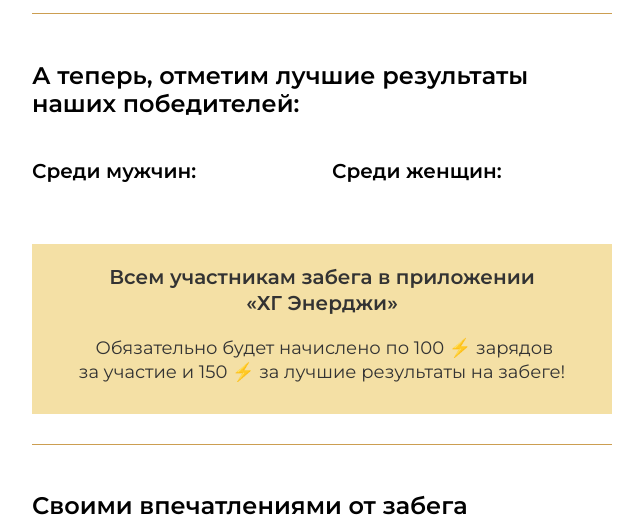
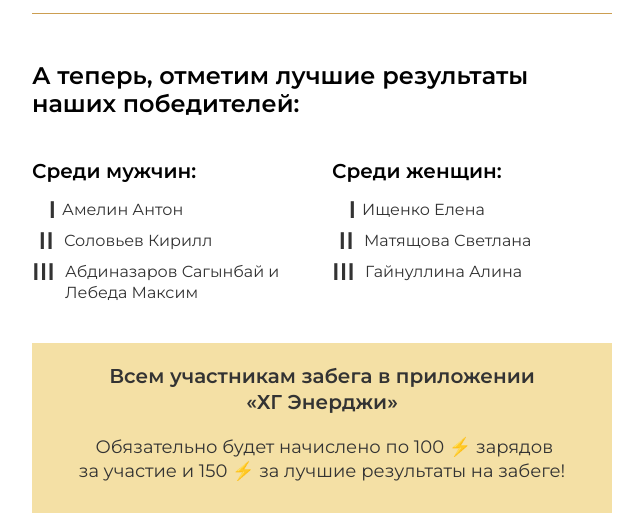
Before and after one commit to Anastasiia-Am/zaBeg_27052025, a plain HTML site: page index.html in a window 1280 px wide. Shown: the part 2380-2906 px from the top of the page, without its empty margins (318-961 px from the left). Drawn offline with Linux system fonts and the light colour scheme.

Commit message:
Update index.html

```diff
--- a/index.html
+++ b/index.html
@@ -8,13 +8,12 @@
 		}
 	</style>
     <style em="styles">
-.em-font-Montserrat-Regular,.em-font-Montserrat-SemiBold {
+.em-font-Montserrat-SemiBold {
     font-family: Montserrat,sans-serif!important;
-}
-.em-font-Montserrat-SemiBold {
     font-weight: 600!important;
 }
 .em-font-Montserrat-Regular {
+    font-family: "Montserrat",sans-serif!important;
     font-weight: 400!important;
 }
 @media only screen and (max-device-width:660px),only screen and (max-width:660px) {
@@ -46,9 +45,6 @@
         max-width: 80%!important;
         min-width: 80%!important;
     }
-    .em-mob-text_align-center {
-        text-align: center!important;
-    }
     .em-show-img-desktop {
         display: none!important;
     }
@@ -59,9 +55,20 @@
         padding-top: 20px!important;
     }
     .em-mob-width-100perc {
+        min-width: 100%!important;
+    }
+    .em-mob-padding_bottom-0 {
+        padding-bottom: 0!important;
+    }
+    .em-mob-text_align-center {
+        text-align: center!important;
+    }
+    .em-mob-padding_top-0 {
+        padding-top: 0!important;
+    }
+    .em-mob-width-100perc {
         width: 100%!important;
         max-width: 100%!important;
-        min-width: 100%!important;
     }
 }
 </style>
@@ -102,8 +109,7 @@
   <div style="font-family: Helvetica, Arial, sans-serif; font-size: 20px; line-height: 26px; color: #010101;" class="em-font-Montserrat-SemiBold" align="left"><strong>Москва. 24&nbsp;мая и&nbsp;тысячи людей, <br></strong></div>
 </td></tr></table>
 <table cellpadding="0" cellspacing="0" border="0" width="100%" class="em-mob-width-100perc" em="atom"><tr><td style="padding-bottom: 15px;">
-  <div style="font-family: Helvetica, Arial, sans-serif; font-size: 16px; line-height: 21px; color: #333333;" class="em-font-Montserrat-Regular">которые собрались на&nbsp;Васильевском спуске для участия в&nbsp;главном спортивном событии года&nbsp;— <strong>«Забег.РФ»</strong>, где главный приз&nbsp;— это ощущение сопричастности к&nbsp;масштабу происходящего! По&nbsp;всей стране на&nbsp;старт вышли <strong>200 тысяч спортсменов</strong>. Вместе с&nbsp;Россией бежали <strong>еще 25&nbsp;стран:</strong> Китай, Бразилия, Египет, Сербия, Белоруссия, Венесуэла, Индия, Казахстан, Абхазия и&nbsp;пр..
-<br></div>
+  <div style="font-family: Helvetica, Arial, sans-serif; font-size: 16px; line-height: 21px; color: #333333;" class="em-font-Montserrat-Regular">которые собрались на&nbsp;Васильевском спуске для участия в&nbsp;главном спортивном событии года&nbsp;— <strong>«Забег.РФ»</strong>, где главный приз&nbsp;— это ощущение сопричастности к&nbsp;масштабу происходящего! По&nbsp;всей стране на&nbsp;старт вышли <strong>200 тысяч спортсменов</strong>. Вместе с&nbsp;Россией бежали <strong>еще 25&nbsp;стран:</strong> Китай, Бразилия, Египет, Сербия, Белоруссия, Венесуэла, Индия, Казахстан, Абхазия и&nbsp;пр.<br></div>
 </td></tr></table><table cellpadding="0" cellspacing="0" border="0" width="100%" class="em-mob-width-100perc" em="atom"><tr><td>
   <div style="font-family: Helvetica, Arial, sans-serif; font-size: 16px; line-height: 21px; color: #333333;" class="em-font-Montserrat-Regular"><strong>Среди участников</strong>&nbsp;— не&nbsp;только профессиональные спортсмены и&nbsp;любители бега, но&nbsp;и&nbsp;<strong>целые корпоративные команды,</strong> которые вышли на&nbsp;дистанцию, чтобы преодолеть себя и&nbsp;вместе зарядиться позитивом. <strong>В&nbsp;этом году свои пять километров пробежали сотрудники «Хайлэнд Голд»</strong>, которые впервые приняли участие в&nbsp;забеге как единая команда.
 <br></div>
@@ -153,7 +159,7 @@
                                                 <tr>
                                                     <td width="580" valign="top" class="em-mob-wrap em-mob-width-100perc">
                                                         <table cellpadding="0" cellspacing="0" border="0" width="100%" class="em-mob-width-100perc" em="atom"><tr><td>
-  <img src="https://img.hiteml.com/en/v5/user-files?userId=5840129&resource=himg&disposition=inline&name=68nk7ntjfdd9zd7j5ajpnfkpkz3ne3m9zj7q6bdngrnh6yiif831jzhg4jyqekeruhyma8ty5gkhc5pww3ykgc1xh313i9cqaiu6chcg6rzpnwm99q379atiyfypj5zmq1cr4cdu6k9fduxt6f96hreaejw" width="660" border="0" alt="" style="display: block; width: 100%; max-width: 660px;">
+  <img src="https://img.hiteml.com/en/v5/user-files?userId=5840129&resource=himg&disposition=inline&name=68nk7ntjfdd9zd7j5ajpnfkpkz3ne3m9zj7q6bdngrnh6yiif831jzhg4jyqekeruhyma8ty5gkhc5pww3ykgc1xh313i9cqaiu6chcg6rzpnwm99q379atiyfypj5zmq1cr4cdu6k9fduxt6f96hreaejw" width="580" border="0" alt="" style="display: block; width: 100%; max-width: 580px;">
 </td></tr></table>
                                                     </td>
                                                 </tr></table>
@@ -169,15 +175,80 @@
       </tr></table>
   </td>
 </tr><tr em="block" class="em-structure">
-  <td align="center" style="padding: 30px 40px; background-color: #ffffff;" class="em-mob-padding_left-20 em-mob-padding_right-20" bgcolor="#FFFFFF">
+  <td align="center" style="padding-top: 30px; padding-right: 40px; padding-left: 40px; background-color: #ffffff;" class="em-mob-padding_left-20 em-mob-padding_right-20" bgcolor="#FFFFFF">
     <table border="0" cellspacing="0" cellpadding="0" class="em-mob-width-100perc">
       <tr>
-        <td width="280" valign="top" class="em-mob-wrap em-mob-width-100perc"><table cellpadding="0" cellspacing="0" border="0" width="100%" em="atom"><tr><td style="padding-right: 0px; padding-left: 0px;" align="left">
+        <td width="280" valign="top" class="em-mob-wrap em-mob-width-100perc"><table cellpadding="0" cellspacing="0" border="0" width="100%" em="atom"><tr><td style="padding-right: 0px; padding-left: 0px; padding-bottom: 15px;" align="left">
   <div style="font-family: Helvetica, Arial, sans-serif; font-size: 20px; line-height: 26px; color: #010101;" class="em-font-Montserrat-SemiBold" align="left"><strong>Среди мужчин:<br></strong></div>
-</td></tr></table></td>
+</td></tr></table>
+<table cellpadding="0" cellspacing="0" border="0" width="100%" class="em-mob-width-100perc" em="atom"><tr><td style="padding-right: 10px; padding-left: 10px;">
+  <table cellpadding="0" cellspacing="0" border="0" width="100%">
+    <tr>
+      <td align="left" valign="top" width="20">
+      <div style="font-family: Helvetica, Arial, sans-serif; font-size: 24px; line-height: 21px; color: #333333;" class="em-font-Montserrat-Regular"><strong>&nbsp;I</strong></div>
+      </td>
+      <td align="left" valign="top" style="padding-bottom: 10px;">
+        <div style="font-family: Helvetica, Arial, sans-serif; font-size: 16px; line-height: 21px; color: #333333;" class="em-font-Montserrat-Regular">Амелин Антон
+<br></div>
+      </td>
+    </tr></table>
+</td></tr></table><table cellpadding="0" cellspacing="0" border="0" width="100%" class="em-mob-width-100perc" em="atom"><tr><td>
+  <table cellpadding="0" cellspacing="0" border="0" width="100%">
+    <tr>
+      <td align="left" valign="top" width="20">
+      <div style="font-family: Helvetica, Arial, sans-serif; font-size: 24px; line-height: 21px; color: #333333;" class="em-font-Montserrat-Regular"><strong>&nbsp;II</strong></div>
+      </td>
+      <td align="left" valign="top" style="padding-bottom: 10px; padding-left: 10px; padding-right: 10px;">
+        <div style="font-family: Helvetica, Arial, sans-serif; font-size: 16px; line-height: 21px; color: #333333;" class="em-font-Montserrat-Regular">Соловьев Кирилл
+<br></div>
+      </td>
+    </tr></table>
+</td></tr></table><table cellpadding="0" cellspacing="0" border="0" width="100%" class="em-mob-width-100perc" em="atom"><tr><td>
+  <table cellpadding="0" cellspacing="0" border="0" width="100%">
+    <tr>
+      <td align="left" valign="top" width="20">
+      <div style="font-family: Helvetica, Arial, sans-serif; font-size: 24px; line-height: 21px; color: #333333;" class="em-font-Montserrat-Regular"><strong>III</strong></div>
+      </td>
+      <td align="left" valign="top" style="padding-bottom: 10px; padding-left: 10px; padding-right: 10px;">
+        <div style="font-family: Helvetica, Arial, sans-serif; font-size: 16px; line-height: 21px; color: #333333;" class="em-font-Montserrat-Regular">Абдиназаров Сагынбай и Лебеда Максим</div>
+      </td>
+    </tr></table>
+</td></tr></table>
+</td>
         <td width="20" class="em-mob-wrap em-mob-height-20px"></td>
-        <td width="280" valign="top" class="em-mob-wrap em-mob-width-100perc"><table cellpadding="0" cellspacing="0" border="0" width="100%" em="atom"><tr><td style="padding-right: 0px; padding-left: 0px;" align="left">
+        <td width="280" valign="top" class="em-mob-wrap em-mob-width-100perc"><table cellpadding="0" cellspacing="0" border="0" width="100%" em="atom"><tr><td style="padding-right: 0px; padding-left: 0px; padding-bottom: 15px;" align="left">
   <div style="font-family: Helvetica, Arial, sans-serif; font-size: 20px; line-height: 26px; color: #010101;" class="em-font-Montserrat-SemiBold" align="left"><strong>Среди женщин:</strong></div>
+</td></tr></table><table cellpadding="0" cellspacing="0" border="0" width="100%" class="em-mob-width-100perc" em="atom"><tr><td style="padding-right: 10px; padding-left: 10px;">
+  <table cellpadding="0" cellspacing="0" border="0" width="100%">
+    <tr>
+      <td align="left" valign="top" width="20">
+      <div style="font-family: Helvetica, Arial, sans-serif; font-size: 24px; line-height: 21px; color: #333333;" class="em-font-Montserrat-Regular"><strong>&nbsp;I</strong></div>
+      </td>
+      <td align="left" valign="top" style="padding-bottom: 10px;">
+        <div style="font-family: Helvetica, Arial, sans-serif; font-size: 16px; line-height: 21px; color: #333333;" class="em-font-Montserrat-Regular">Ищенко Елена<br></div>
+      </td>
+    </tr></table>
+</td></tr></table><table cellpadding="0" cellspacing="0" border="0" width="100%" class="em-mob-width-100perc" em="atom"><tr><td>
+  <table cellpadding="0" cellspacing="0" border="0" width="100%">
+    <tr>
+      <td align="left" valign="top" width="20">
+      <div style="font-family: Helvetica, Arial, sans-serif; font-size: 24px; line-height: 21px; color: #333333;" class="em-font-Montserrat-Regular"><strong>&nbsp;II</strong></div>
+      </td>
+      <td align="left" valign="top" style="padding-bottom: 10px; padding-left: 10px; padding-right: 10px;">
+        <div style="font-family: Helvetica, Arial, sans-serif; font-size: 16px; line-height: 21px; color: #333333;" class="em-font-Montserrat-Regular">Матящова Светлана
+<br></div>
+      </td>
+    </tr></table>
+</td></tr></table><table cellpadding="0" cellspacing="0" border="0" width="100%" class="em-mob-width-100perc" em="atom"><tr><td>
+  <table cellpadding="0" cellspacing="0" border="0" width="100%">
+    <tr>
+      <td align="left" valign="top" width="20">
+      <div style="font-family: Helvetica, Arial, sans-serif; font-size: 24px; line-height: 21px; color: #333333;" class="em-font-Montserrat-Regular"><strong>III</strong></div>
+      </td>
+      <td align="left" valign="top" style="padding-bottom: 10px; padding-left: 10px; padding-right: 10px;">
+        <div style="font-family: Helvetica, Arial, sans-serif; font-size: 16px; line-height: 21px; color: #333333;" class="em-font-Montserrat-Regular"> Гайнуллина Алина</div>
+      </td>
+    </tr></table>
 </td></tr></table></td>
       </tr></table>
   </td>
@@ -208,12 +279,12 @@
       </tr></table>
   </td>
 </tr><tr em="block" class="em-structure">
-  <td align="center" style="padding-right: 40px; padding-left: 40px; background-color: #ffffff; padding-bottom: 30px;" class="em-mob-padding_left-20 em-mob-padding_right-20" bgcolor="#FFFFFF">
+  <td align="center" style="padding-right: 40px; padding-left: 40px; background-color: #ffffff; padding-bottom: 30px;" class="em-mob-padding_left-20 em-mob-padding_right-20 em-mob-padding_bottom-0" bgcolor="#FFFFFF">
     <table border="0" cellspacing="0" cellpadding="0" class="em-mob-width-100perc">
       <tr>
         <td width="200" valign="top" class="em-mob-wrap em-mob-width-100perc">
 <table cellpadding="0" cellspacing="0" border="0" width="100%" class="em-mob-width-100perc" em="atom"><tr><td>
-  <img src="https://img.hiteml.com/en/v5/user-files?userId=5840129&resource=himg&disposition=inline&name=6n8otnhuhyqoou7j5ajpnfkpkz3ne3m9zj7q6bdngrnh6yiif831jzhg4jyqekeruonjtnbjgzbmwe3cisebsaah4yonjram4izqgjwg3amzx5b9rzo89ixxwjgzcx53tx14wj4mooyz5joteorkujkhcmr" width="200" border="0" alt="" style="display: block; width: 100%; max-width: 200px;">
+  <img src="https://img.hiteml.com/en/v5/user-files?userId=5840129&resource=himg&disposition=inline&name=6n8otnhuhyqoou7j5ajpnfkpkz3ne3m9zj7q6bdngrnh6yiif831jzhg4jyqekeruonjtnbjgzbmwe3cisebsaah4yonjram4izqgjwg3amzx5b9rzo89ixxwjgzcx53tx14wj4mooyz5joteorkujkhcmr" width="200" border="0" alt="" style="display: block; width: 100%; max-width: 200px;" class="em-mob-width-100perc">
 </td></tr></table>
 </td>
         <td width="20" class="em-mob-wrap em-mob-height-20px"></td>
@@ -231,13 +302,13 @@
     <table border="0" cellspacing="0" cellpadding="0" class="em-mob-width-100perc">
       <tr>
         <td width="200" valign="top" class="em-mob-wrap em-mob-width-100perc" dir="ltr">
-<table cellpadding="0" cellspacing="0" border="0" width="100%" class="em-mob-width-100perc" em="atom"><tr><td dir="ltr">
-  <img src="https://img.hiteml.com/en/v5/user-files?userId=5840129&resource=himg&disposition=inline&name=6z8c33wx1s6zqm7j5ajpnfkpkz3ne3m9zj7q6bdngrnh6yiif831jzhg4jyqekeruqsarqzgdzk3txxrc4yibdmk6b9n58hu7jjjz5hru6yczwpk3u3kojzwxtbg1ff166yyoto5mwcn99sazwhoei9qyby" width="200" border="0" alt="" style="display: block; width: 100%; max-width: 200px;">
+<table cellpadding="0" cellspacing="0" border="0" width="100%" class="em-mob-width-100perc" em="atom"><tr><td dir="ltr" class="em-mob-text_align-center">
+  <img src="https://img.hiteml.com/en/v5/user-files?userId=5840129&resource=himg&disposition=inline&name=6z8c33wx1s6zqm7j5ajpnfkpkz3ne3m9zj7q6bdngrnh6yiif831jzhg4jyqekeruqsarqzgdzk3txxrc4yibdmk6b9n58hu7jjjz5hru6yczwpk3u3kojzwxtbg1ff166yyoto5mwcn99sazwhoei9qyby" width="200" border="0" alt="" style="display: inline-block; width: 100%; max-width: 200px;">
 </td></tr></table>
 </td>
         <td width="20" class="em-mob-wrap em-mob-height-20px"></td>
         <td width="360" valign="top" class="em-mob-wrap em-mob-width-100perc" dir="ltr">
-<table cellpadding="0" cellspacing="0" border="0" width="100%" em="atom"><tr><td style="padding: 30px 0px 15px;" align="left" dir="ltr">
+<table cellpadding="0" cellspacing="0" border="0" width="100%" em="atom"><tr><td style="padding: 30px 0px 15px;" align="left" dir="ltr" class="em-mob-padding_top-0">
   <div style="font-family: Helvetica, Arial, sans-serif; font-size: 18px; line-height: 24px; color: #010101;" class="em-font-Montserrat-Regular" align="left">А также экономист отдела бюджетирования и экономического анализа инвестиционного блока <span style="font-weight: bold;">Елена Тетерина: </span></div>
 </td></tr></table><table cellpadding="0" cellspacing="0" border="0" width="100%" class="em-mob-width-100perc" em="atom"><tr><td style="padding-bottom: 10px;" dir="ltr">
   <div style="font-family: Helvetica, Arial, sans-serif; font-size: 16px; line-height: 21px; color: #333333;" class="em-font-Montserrat-Regular"><span style="font-style: italic;">«Ребята, это было так круто! Спасибо вам за организацию, заботу о нас! Такой заряд энергии! В прошлом году я мечтала выступить на сцене, а в начале этого года подумала: хорошо бы вот так бежать вдоль Кремля по набережной, летом, чтобы погода прекрасная и в компании единомышленников. Вы исполняете мои мечты! Благодарю!»</span><br></div>
```
